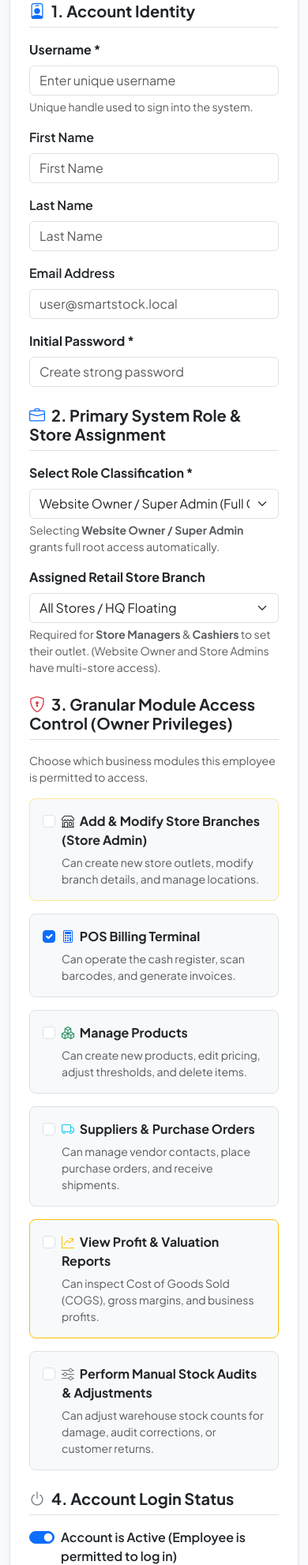
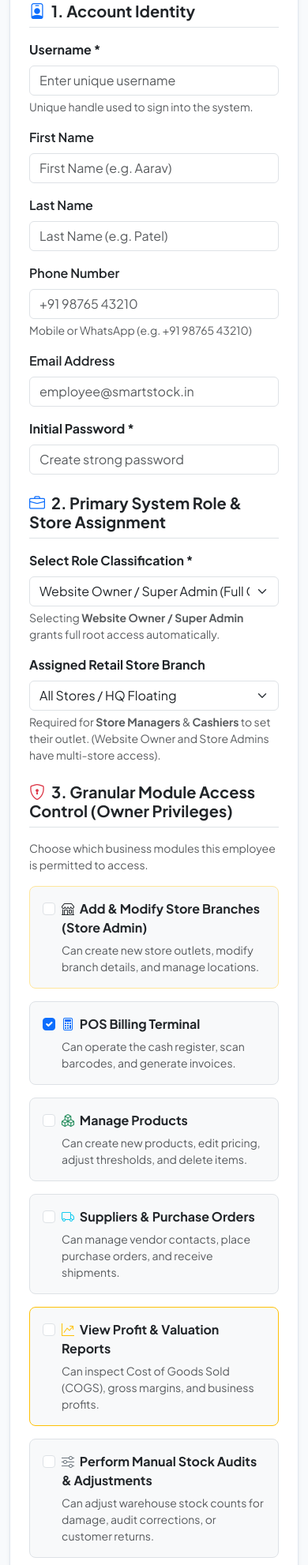
Before and after one commit to Yatharth-Professional-Coder/INT253, a Django app: page /users/add/ in a window 390 px wide. Shown: the part 278-2260 px from the top of the page at 79% size. Run offline with Django 4.2, Linux system fonts and the light colour scheme; the visitor is signed in with stand-in values (Sample User, id 1); data that the repository does not hold is empty.

Commit message:
feat: localize forms with Indian phone placeholders (+91), GST slabs, and Indian addresses

```diff
--- a/inventory/forms.py
+++ b/inventory/forms.py
@@ -6,9 +6,9 @@ class ProductForm(forms.ModelForm):
         model = Product
         fields = ['name', 'sku', 'barcode', 'category', 'supplier', 'cost_price', 'selling_price', 'current_stock', 'min_stock_level', 'unit', 'description', 'is_active']
         widgets = {
-            'name': forms.TextInput(attrs={'class': 'form-control', 'placeholder': 'e.g. Wireless Ergonomic Mouse'}),
-            'sku': forms.TextInput(attrs={'class': 'form-control', 'placeholder': 'e.g. ELEC-MOU-001'}),
-            'barcode': forms.TextInput(attrs={'class': 'form-control', 'placeholder': 'Scan or enter barcode'}),
+            'name': forms.TextInput(attrs={'class': 'form-control', 'placeholder': 'e.g. Tata Salt Vacuum Evaporated 1kg'}),
+            'sku': forms.TextInput(attrs={'class': 'form-control', 'placeholder': 'e.g. GRO-TAT-001'}),
+            'barcode': forms.TextInput(attrs={'class': 'form-control', 'placeholder': 'Scan or enter barcode (e.g. 8901030383721)'}),
             'category': forms.Select(attrs={'class': 'form-select'}),
             'supplier': forms.Select(attrs={'class': 'form-select'}),
             'cost_price': forms.NumberInput(attrs={'class': 'form-control', 'step': '0.01', 'min': '0'}),
@@ -16,7 +16,7 @@ class ProductForm(forms.ModelForm):
             'current_stock': forms.NumberInput(attrs={'class': 'form-control', 'min': '0'}),
             'min_stock_level': forms.NumberInput(attrs={'class': 'form-control', 'min': '1'}),
             'unit': forms.Select(attrs={'class': 'form-select'}),
-            'description': forms.Textarea(attrs={'class': 'form-control', 'rows': 3, 'placeholder': 'Product specifications, size, notes...'}),
+            'description': forms.Textarea(attrs={'class': 'form-control', 'rows': 3, 'placeholder': 'Product specifications, pack size, ingredients, notes...'}),
             'is_active': forms.CheckboxInput(attrs={'class': 'form-check-input'}),
         }
 
@@ -26,12 +26,12 @@ class SupplierForm(forms.ModelForm):
         model = Supplier
         fields = ['name', 'contact_name', 'phone', 'email', 'address', 'notes']
         widgets = {
-            'name': forms.TextInput(attrs={'class': 'form-control', 'placeholder': 'Company or Vendor Name'}),
-            'contact_name': forms.TextInput(attrs={'class': 'form-control', 'placeholder': 'Sales Rep or Contact Person'}),
-            'phone': forms.TextInput(attrs={'class': 'form-control', 'placeholder': '+1 (555) 000-0000'}),
-            'email': forms.EmailInput(attrs={'class': 'form-control', 'placeholder': 'orders@supplier.com'}),
-            'address': forms.Textarea(attrs={'class': 'form-control', 'rows': 2, 'placeholder': 'Warehouse/Office address'}),
-            'notes': forms.Textarea(attrs={'class': 'form-control', 'rows': 2, 'placeholder': 'Terms, payment conditions, notes'}),
+            'name': forms.TextInput(attrs={'class': 'form-control', 'placeholder': 'Company or Vendor Name (e.g. Apex Enterprises Pvt Ltd)'}),
+            'contact_name': forms.TextInput(attrs={'class': 'form-control', 'placeholder': 'Sales Rep or Contact Person (e.g. Rahul Sharma)'}),
+            'phone': forms.TextInput(attrs={'class': 'form-control', 'placeholder': '+91 98765 43210'}),
+            'email': forms.EmailInput(attrs={'class': 'form-control', 'placeholder': 'orders@apexenterprises.in'}),
+            'address': forms.Textarea(attrs={'class': 'form-control', 'rows': 2, 'placeholder': 'e.g. Plot 45, Okhla Industrial Area Phase-III, New Delhi 110020'}),
+            'notes': forms.Textarea(attrs={'class': 'form-control', 'rows': 2, 'placeholder': 'Payment terms, GSTIN: 07AAAAA0000A1Z5, credit period'}),
         }
 
 
@@ -40,8 +40,8 @@ class CategoryForm(forms.ModelForm):
         model = Category
         fields = ['name', 'description']
         widgets = {
-            'name': forms.TextInput(attrs={'class': 'form-control', 'placeholder': 'Category Name'}),
-            'description': forms.Textarea(attrs={'class': 'form-control', 'rows': 2, 'placeholder': 'Category description'}),
+            'name': forms.TextInput(attrs={'class': 'form-control', 'placeholder': 'e.g. Kirana & Grocery, Electronics, Dairy & Snacks'}),
+            'description': forms.Textarea(attrs={'class': 'form-control', 'rows': 2, 'placeholder': 'Category specifications or description'}),
         }
 
 
@@ -50,10 +50,10 @@ class CustomerForm(forms.ModelForm):
         model = Customer
         fields = ['name', 'phone', 'email', 'address']
         widgets = {
-            'name': forms.TextInput(attrs={'class': 'form-control', 'placeholder': 'Customer Full Name'}),
-            'phone': forms.TextInput(attrs={'class': 'form-control', 'placeholder': 'Phone Number'}),
-            'email': forms.EmailInput(attrs={'class': 'form-control', 'placeholder': 'Email address'}),
-            'address': forms.Textarea(attrs={'class': 'form-control', 'rows': 2, 'placeholder': 'Customer address'}),
+            'name': forms.TextInput(attrs={'class': 'form-control', 'placeholder': 'Customer Full Name (e.g. Amit Kumar)'}),
+            'phone': forms.TextInput(attrs={'class': 'form-control', 'placeholder': '+91 98765 43210'}),
+            'email': forms.EmailInput(attrs={'class': 'form-control', 'placeholder': 'customer@gmail.com'}),
+            'address': forms.Textarea(attrs={'class': 'form-control', 'rows': 2, 'placeholder': 'e.g. Flat 302, Shanti Kunj, Sector 62, Noida, UP'}),
         }
 
 
@@ -89,13 +89,13 @@ class StoreForm(forms.ModelForm):
         model = Store
         fields = ['name', 'code', 'manager_name', 'phone', 'email', 'address', 'city', 'is_main', 'is_active']
         widgets = {
-            'name': forms.TextInput(attrs={'class': 'form-control', 'placeholder': 'e.g. Downtown Flagship Store'}),
-            'code': forms.TextInput(attrs={'class': 'form-control', 'placeholder': 'e.g. STR-01'}),
-            'manager_name': forms.TextInput(attrs={'class': 'form-control', 'placeholder': 'Branch Manager Name'}),
-            'phone': forms.TextInput(attrs={'class': 'form-control', 'placeholder': '+1 (555) 000-0000'}),
-            'email': forms.EmailInput(attrs={'class': 'form-control', 'placeholder': 'store01@smartstock.local'}),
-            'address': forms.Textarea(attrs={'class': 'form-control', 'rows': 2, 'placeholder': 'Street address, Suite / Unit'}),
-            'city': forms.TextInput(attrs={'class': 'form-control', 'placeholder': 'City, State'}),
+            'name': forms.TextInput(attrs={'class': 'form-control', 'placeholder': 'e.g. Connaught Place Flagship Store'}),
+            'code': forms.TextInput(attrs={'class': 'form-control', 'placeholder': 'e.g. STR-DEL-01'}),
+            'manager_name': forms.TextInput(attrs={'class': 'form-control', 'placeholder': 'Branch Manager Name (e.g. Vikramaditya Singh)'}),
+            'phone': forms.TextInput(attrs={'class': 'form-control', 'placeholder': '+91 98765 43210'}),
+            'email': forms.EmailInput(attrs={'class': 'form-control', 'placeholder': 'delhi.cp@smartstock.in'}),
+            'address': forms.Textarea(attrs={'class': 'form-control', 'rows': 2, 'placeholder': 'Shop 12, Block B, Inner Circle, Connaught Place'}),
+            'city': forms.TextInput(attrs={'class': 'form-control', 'placeholder': 'New Delhi, Delhi'}),
             'is_main': forms.CheckboxInput(attrs={'class': 'form-check-input'}),
             'is_active': forms.CheckboxInput(attrs={'class': 'form-check-input'}),
         }
@@ -115,15 +115,19 @@ class UserCreateForm(forms.Form):
     )
     first_name = forms.CharField(
         max_length=150, required=False,
-        widget=forms.TextInput(attrs={'class': 'form-control', 'placeholder': 'First Name'})
+        widget=forms.TextInput(attrs={'class': 'form-control', 'placeholder': 'First Name (e.g. Aarav)'})
     )
     last_name = forms.CharField(
         max_length=150, required=False,
-        widget=forms.TextInput(attrs={'class': 'form-control', 'placeholder': 'Last Name'})
+        widget=forms.TextInput(attrs={'class': 'form-control', 'placeholder': 'Last Name (e.g. Patel)'})
+    )
+    phone = forms.CharField(
+        max_length=30, required=False,
+        widget=forms.TextInput(attrs={'class': 'form-control', 'placeholder': '+91 98765 43210'})
     )
     email = forms.EmailField(
         required=False,
-        widget=forms.EmailInput(attrs={'class': 'form-control', 'placeholder': 'user@smartstock.local'})
+        widget=forms.EmailInput(attrs={'class': 'form-control', 'placeholder': 'employee@smartstock.in'})
     )
     password = forms.CharField(
         widget=forms.PasswordInput(attrs={'class': 'form-control', 'placeholder': 'Create strong password'})
@@ -180,15 +184,19 @@ class UserEditForm(forms.Form):
 
     first_name = forms.CharField(
         max_length=150, required=False,
-        widget=forms.TextInput(attrs={'class': 'form-control', 'placeholder': 'First Name'})
+        widget=forms.TextInput(attrs={'class': 'form-control', 'placeholder': 'First Name (e.g. Aarav)'})
     )
     last_name = forms.CharField(
         max_length=150, required=False,
-        widget=forms.TextInput(attrs={'class': 'form-control', 'placeholder': 'Last Name'})
+        widget=forms.TextInput(attrs={'class': 'form-control', 'placeholder': 'Last Name (e.g. Patel)'})
+    )
+    phone = forms.CharField(
+        max_length=30, required=False,
+        widget=forms.TextInput(attrs={'class': 'form-control', 'placeholder': '+91 98765 43210'})
     )
     email = forms.EmailField(
         required=False,
-        widget=forms.EmailInput(attrs={'class': 'form-control', 'placeholder': 'user@smartstock.local'})
+        widget=forms.EmailInput(attrs={'class': 'form-control', 'placeholder': 'employee@smartstock.in'})
     )
     role = forms.ChoiceField(
         choices=ROLE_CHOICES,
--- a/inventory/views.py
+++ b/inventory/views.py
@@ -957,6 +957,7 @@ def user_create(request):
                 # Configure UserProfile access permissions
                 profile, _ = UserProfile.objects.get_or_create(user=user)
                 profile.role_title = role_title
+                profile.phone = form.cleaned_data.get('phone', '')
                 profile.assigned_store = form.cleaned_data.get('assigned_store')
                 profile.can_manage_stores = form.cleaned_data.get('can_manage_stores', False) or (role == 'store_admin') or user.is_superuser
                 profile.can_access_pos = form.cleaned_data['can_access_pos']
@@ -1034,6 +1035,7 @@ def user_update(request, pk):
 
             # Update Access Permissions in UserProfile
             profile.role_title = role_title
+            profile.phone = form.cleaned_data.get('phone', '')
             profile.assigned_store = form.cleaned_data.get('assigned_store')
             profile.can_manage_stores = form.cleaned_data.get('can_manage_stores', False) or (role == 'store_admin') or target_user.is_superuser
             profile.can_access_pos = form.cleaned_data['can_access_pos']
@@ -1058,6 +1060,7 @@ def user_update(request, pk):
         initial_data = {
             'first_name': target_user.first_name,
             'last_name': target_user.last_name,
+            'phone': profile.phone or '',
             'email': target_user.email,
             'is_active': target_user.is_active,
             'role': current_role,
--- a/templates/inventory/user_form.html
+++ b/templates/inventory/user_form.html
@@ -60,7 +60,12 @@
                         {{ form.last_name }}
                     </div>
 
-                    <div class="col-md-12">
+                    <div class="col-md-6">
+                        <label class="form-label fw-semibold">Phone Number</label>
+                        {{ form.phone }}
+                        <div class="form-text small">Mobile or WhatsApp (e.g. +91 98765 43210)</div>
+                    </div>
+                    <div class="col-md-6">
                         <label class="form-label fw-semibold">Email Address</label>
                         {{ form.email }}
                     </div>
```
Also changed, not shown: inventory/tests.py (+8 -8 lines), templates/inventory/pos.html (+12 -12 lines).
